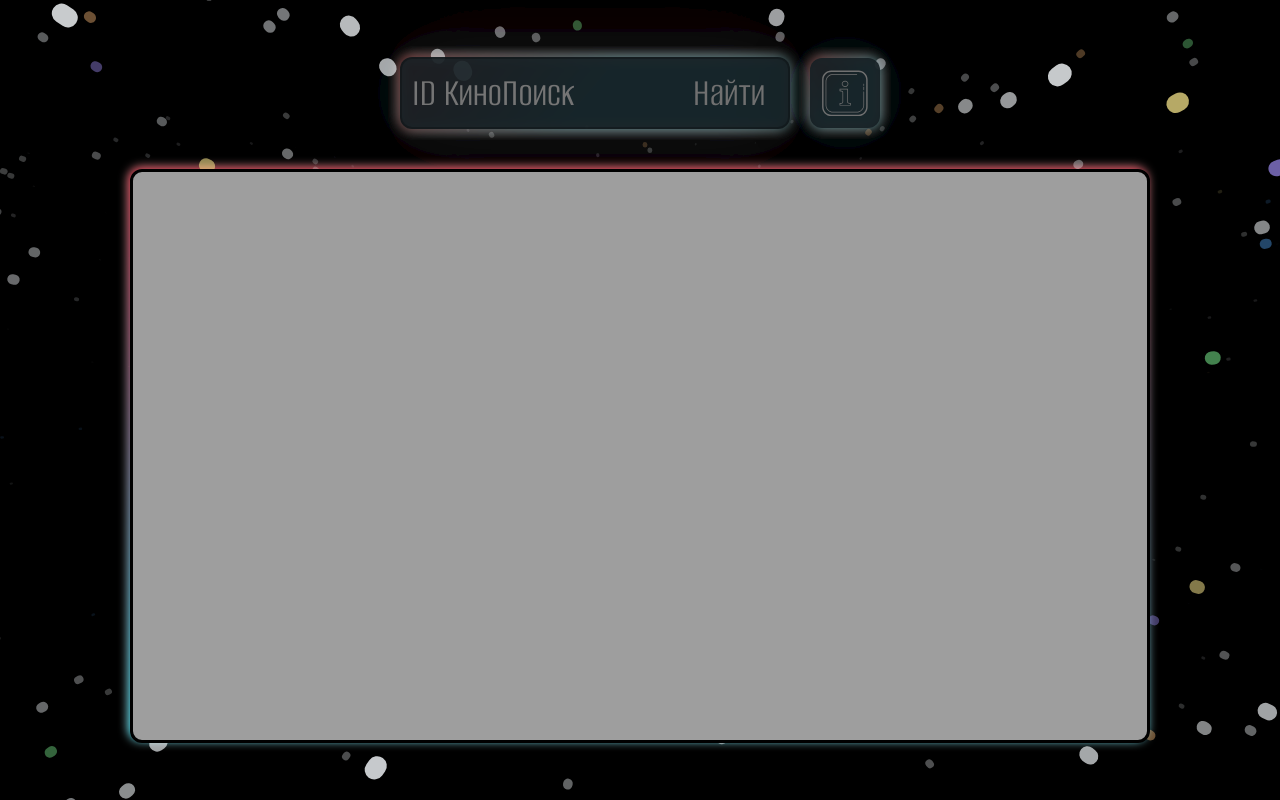
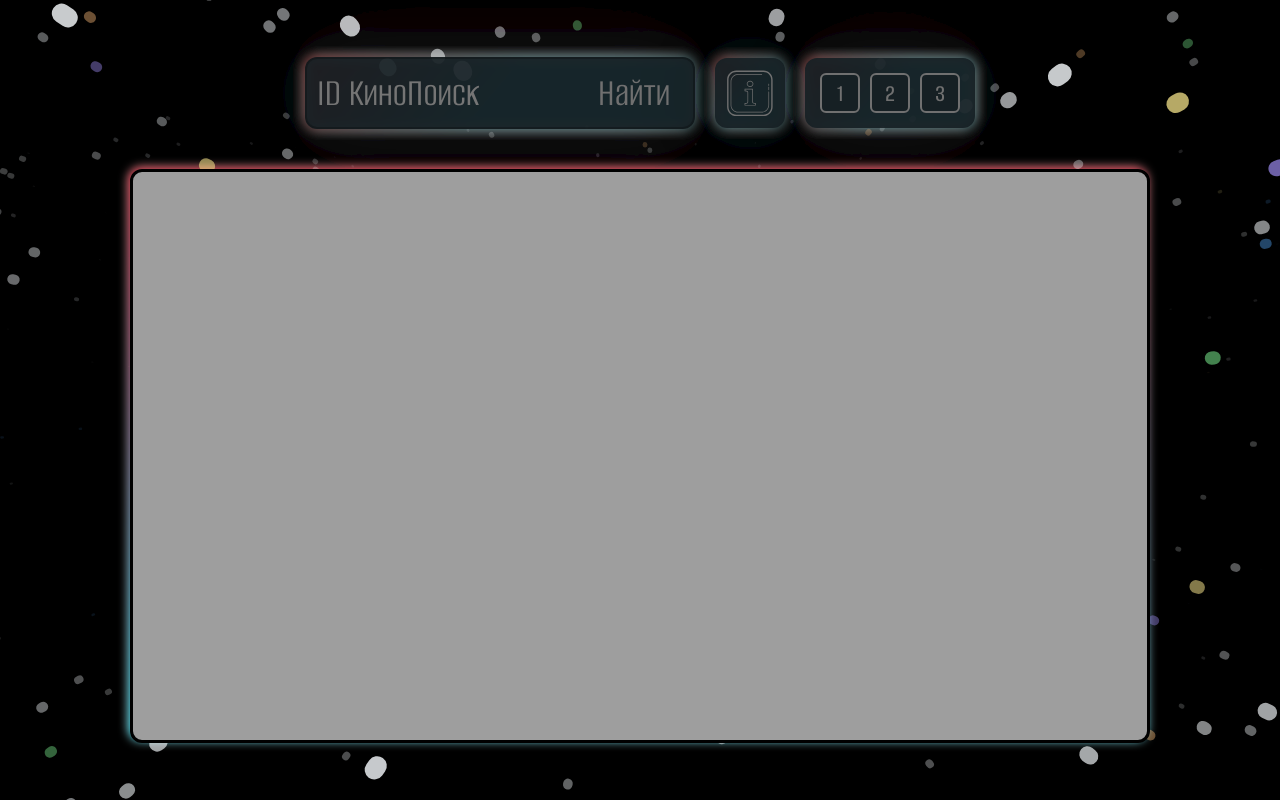
Before and after one commit to brendan8c/movie, a website with bundled scripts: page index.html in a window 1280 px wide. Built offline with nearby package versions, Linux system fonts and the light colour scheme.

Commit message:
New file

```diff
--- a/css/style.css
+++ b/css/style.css
@@ -591,7 +591,7 @@
   position: relative;
   display: flex;
   justify-content: center;
-  flex-direction: column;
+  /* flex-direction: column; */
   align-items: center;
   font-family: 'AlumniSans-Medium';
   background-color: #162024eb;
@@ -618,6 +618,21 @@
   z-index: -1;
   transform: translate(-50%);
   left: 50%;
+}
+.keyBtn {
+  font-family: 'AlumniSans-Medium';
+  background-color: #162024eb;
+  color: #707070;
+  font-size: 25px;
+  border-radius: 6px;
+  border: 2px solid #707070;
+  width: 40px;
+  height: 40px;
+  outline: none;
+  cursor: pointer;
+}
+.keyBtn + .keyBtn {
+  margin-left: 10px;
 }
 @media screen and (max-width: 510px) {
   .input-box {
--- a/index.html
+++ b/index.html
@@ -63,6 +63,11 @@
             </svg>
           </a>
           <!-- <ul id="keyIdList"></ul> -->
+          <div id="keyIdList">
+            <button class="keyBtn key1">1</button>
+            <button class="keyBtn key2">2</button>
+            <button class="keyBtn key3">3</button>
+          </div>
         </div>
         <div class="player-box">
           <iframe id="player" frameborder="0" allowfullscreen></iframe>
```
Also changed, not shown: js/main.js (+47 -0 lines), favicon.ico (added), 1 other file.
